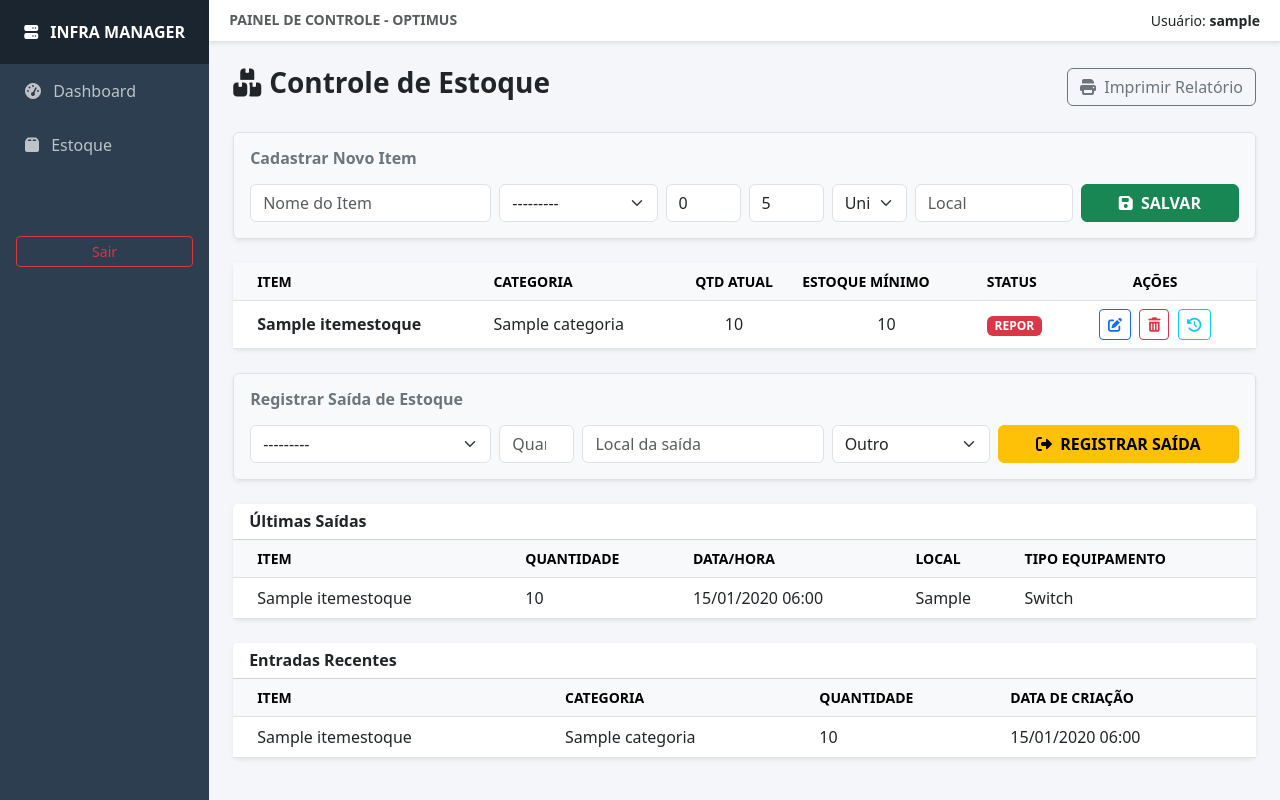
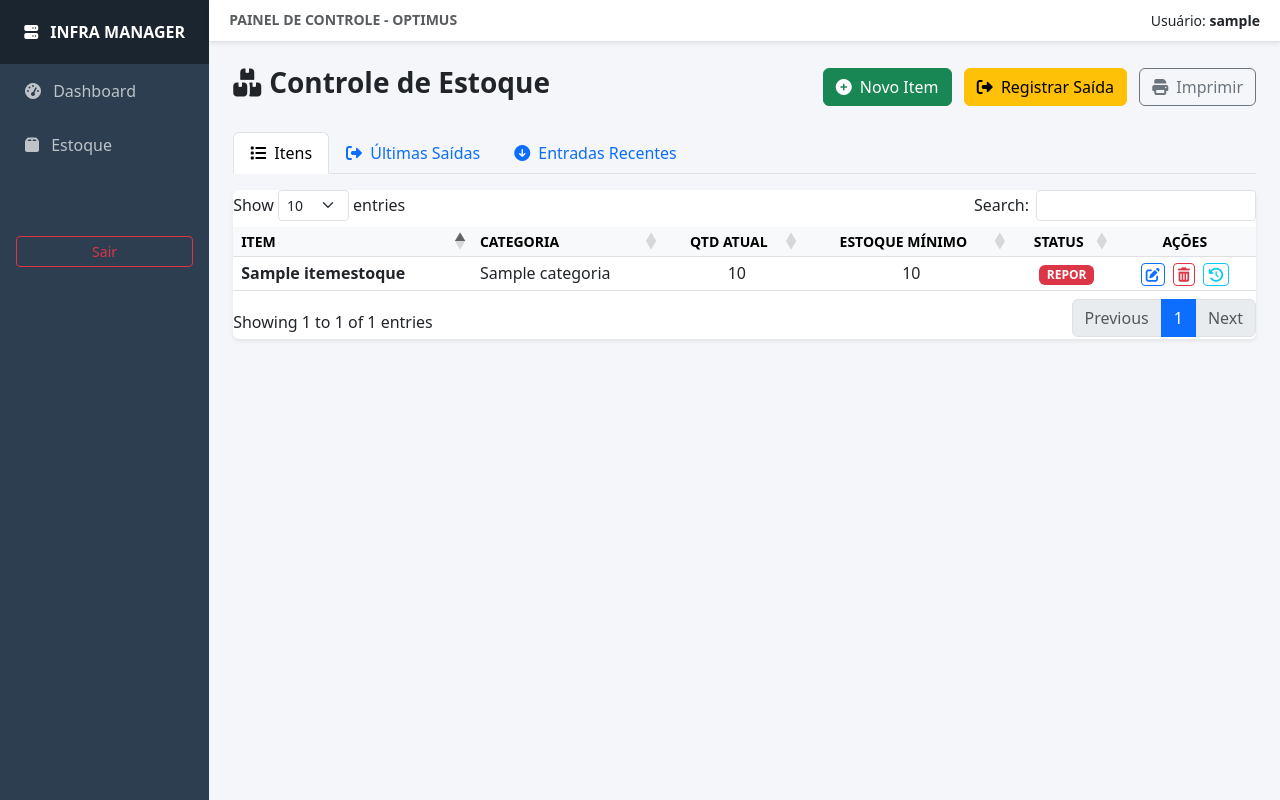
Before and after one commit to romario-rodrigues/school-infra-manager, a Django app: page /estoque/ in a window 1280 px wide. Run offline with Django 5.2, Linux system fonts and the light colour scheme; a user stored in the database is signed in; tables that the repository leaves empty hold one stand-in row (values such as "Sample post"); some libraries are stand-ins or nearby versions.

Commit message:
feat: moderniza interface do estoque com DataTables, modais e abas
Co-authored-by: aider (deepseek/deepseek-chat) <aider@aider.chat>

```diff
--- a/templates/base.html
+++ b/templates/base.html
@@ -8,6 +8,7 @@
     <link href="https://cdn.jsdelivr.net/npm/bootstrap@5.3.0/dist/css/bootstrap.min.css" rel="stylesheet">
     <link rel="stylesheet" href="https://cdnjs.cloudflare.com/ajax/libs/font-awesome/6.0.0/all.min.css">
     <link rel="stylesheet" href="{% static 'css/imprimir.css' %}" media="print">
+    <link rel="stylesheet" type="text/css" href="https://cdn.datatables.net/1.13.6/css/dataTables.bootstrap5.min.css">
     <style>
         body { background-color: #f4f6f9; overflow-x: hidden; }
         #sidebar-wrapper { min-height: 100vh; width: 250px; background-color: #2c3e50; }
@@ -47,6 +48,9 @@
             {% endblock %}
         </div>
     </div>
+    <script src="https://code.jquery.com/jquery-3.7.1.min.js"></script>
+    <script src="https://cdn.datatables.net/1.13.6/js/jquery.dataTables.min.js"></script>
+    <script src="https://cdn.datatables.net/1.13.6/js/dataTables.bootstrap5.min.js"></script>
     <script src="https://cdn.jsdelivr.net/npm/bootstrap@5.3.0/dist/js/bootstrap.bundle.min.js"></script>
 </body>
 </html>
--- a/templates/estoque.html
+++ b/templates/estoque.html
@@ -14,63 +14,70 @@
 
     <div class="d-flex justify-content-between align-items-center mb-4">
         <h3 class="fw-bold text-dark"><i class="fas fa-boxes me-2"></i>Controle de Estoque</h3>
-
+        <div>
+            <button class="btn btn-success me-2" data-bs-toggle="modal" data-bs-target="#novoItemModal">
+                <i class="fas fa-plus-circle me-1"></i> Novo Item
+            </button>
+            <button class="btn btn-warning me-2" data-bs-toggle="modal" data-bs-target="#saidaModal">
+                <i class="fas fa-sign-out-alt me-1"></i> Registrar Saída
+            </button>
             <button onclick="window.print()" class="btn btn-outline-secondary no-print">
-            <i class="fas fa-print me-1"></i> Imprimir Relatório
+                <i class="fas fa-print me-1"></i> Imprimir
             </button>
-    </div>
-
-    <div class="card border-0 shadow-sm mb-4">
-        <div class="card-body bg-light rounded border">
-            <h6 class="fw-bold mb-3 text-secondary">Cadastrar Novo Item</h6>
-            <form method="POST" class="row g-2">
-                {% csrf_token %}
-                <div class="col-md-3">{{ form.nome }}</div>
-                <div class="col-md-2">{{ form.categoria }}</div>
-                <div class="col-md-1" title="Quantidade Atual">{{ form.quantidade_atual }}</div>
-
-                <div class="col-md-1" title="Quantidade Mínima">{{ form.quantidade_minima }}</div>
-
-                <div class="col-md-1">{{ form.unidade_medida }}</div>
-                <div class="col-md-2">{{ form.localizacao_fisica }}</div>
-                <div class="col-md-2">
-                    <button type="submit" class="btn btn-success w-100 fw-bold">
-                        <i class="fas fa-save me-1"></i> SALVAR
-                    </button>
-                </div>
-            </form>
         </div>
     </div>
 
+    <!-- Abas -->
+    <ul class="nav nav-tabs mb-3" id="estoqueTabs" role="tablist">
+        <li class="nav-item" role="presentation">
+            <button class="nav-link active" id="itens-tab" data-bs-toggle="tab" data-bs-target="#itens" type="button" role="tab" aria-controls="itens" aria-selected="true">
+                <i class="fas fa-list me-1"></i> Itens
+            </button>
+        </li>
+        <li class="nav-item" role="presentation">
+            <button class="nav-link" id="saidas-tab" data-bs-toggle="tab" data-bs-target="#saidas" type="button" role="tab" aria-controls="saidas" aria-selected="false">
+                <i class="fas fa-sign-out-alt me-1"></i> Últimas Saídas
+            </button>
+        </li>
+        <li class="nav-item" role="presentation">
+            <button class="nav-link" id="entradas-tab" data-bs-toggle="tab" data-bs-target="#entradas" type="button" role="tab" aria-controls="entradas" aria-selected="false">
+                <i class="fas fa-arrow-circle-down me-1"></i> Entradas Recentes
+            </button>
+        </li>
+    </ul>
+
+    <div class="tab-content" id="estoqueTabsContent">
+        <!-- Aba Itens -->
+        <div class="tab-pane fade show active" id="itens" role="tabpanel" aria-labelledby="itens-tab">
             <div class="card border-0 shadow-sm">
                 <div class="table-responsive">
-            <table class="table table-hover align-middle mb-0">
+                    <table id="tabela-itens" class="table table-sm table-hover align-middle mb-0">
                         <thead class="table-light text-uppercase small">
                             <tr>
-                        <th class="ps-4">Item</th>
+                                <th class="ps-2">Item</th>
                                 <th>Categoria</th>
                                 <th class="text-center">Qtd Atual</th>
-                        <th>Estoque Mínimo</th>
-                        <th>Status</th>
-                        <th class="text-center pe-4">Ações</th>
+                                <th class="text-center">Estoque Mínimo</th>
+                                <th class="text-center">Status</th>
+                                <th class="text-center pe-2">Ações</th>
                             </tr>
                         </thead>
                         <tbody>
                             {% for item in itens %}
                             <tr>
-                        <td class="ps-4"><strong>{{ item.nome }}</strong></td>
+                                <td class="ps-2"><strong>{{ item.nome }}</strong></td>
                                 <td>{{ item.categoria.nome|default:"-" }}</td>
                                 <td class="text-center">{{ item.quantidade_atual }}</td>
                                 <td class="text-center">{{ item.quantidade_minima }}</td>
-                        <td>
+                                <td class="text-center">
                                     {% if item.precisa_repor %}
                                         <span class="badge bg-danger">REPOR</span>
                                     {% else %}
                                         <span class="badge bg-success">OK</span>
                                     {% endif %}
                                 </td>
-                        <td class="text-center pe-4">
-                            <button class="btn btn-sm btn-outline-primary me-1"
+                                <td class="text-center pe-2">
+                                    <button class="btn btn-sm btn-outline-primary me-1 py-0 px-1"
                                             title="Editar Item"
                                             data-bs-toggle="modal" data-bs-target="#editarModal"
                                             data-id="{{ item.id }}"
@@ -85,11 +92,11 @@
                                     <form method="POST" action="{% url 'excluir_item' item.id %}" style="display:inline;"
                                           onsubmit="return confirm('Tem certeza que deseja excluir este item?');">
                                         {% csrf_token %}
-                                <button type="submit" class="btn btn-sm btn-outline-danger me-1" title="Excluir Item">
+                                        <button type="submit" class="btn btn-sm btn-outline-danger me-1 py-0 px-1" title="Excluir Item">
                                             <i class="fas fa-trash-alt"></i>
                                         </button>
                                     </form>
-                            <a href="{% url 'historico_item' item.id %}" class="btn btn-sm btn-outline-info" title="Ver Histórico">
+                                    <a href="{% url 'historico_item' item.id %}" class="btn btn-sm btn-outline-info py-0 px-1" title="Ver Histórico">
                                         <i class="fas fa-history"></i>
                                     </a>
                                 </td>
@@ -101,35 +108,16 @@
                     </table>
                 </div>
             </div>
-
-    <!-- Seção de Saídas -->
-    <div class="card border-0 shadow-sm mt-4">
-        <div class="card-body bg-light rounded border">
-            <h6 class="fw-bold mb-3 text-secondary">Registrar Saída de Estoque</h6>
-            <form method="POST" action="{% url 'lista_estoque' %}" class="row g-2">
-                {% csrf_token %}
-                <div class="col-md-3">{{ form_saida.item }}</div>
-                <div class="col-md-1">{{ form_saida.quantidade }}</div>
-                <div class="col-md-3">{{ form_saida.local }}</div>
-                <div class="col-md-2">{{ form_saida.tipo_equipamento }}</div>
-                <div class="col-md-3">
-                    <button type="submit" class="btn btn-warning w-100 fw-bold">
-                        <i class="fas fa-sign-out-alt me-1"></i> REGISTRAR SAÍDA
-                    </button>
-                </div>
-            </form>
-        </div>
         </div>
 
-    <div class="card border-0 shadow-sm mt-4">
-        <div class="card-header bg-white">
-            <h6 class="fw-bold mb-0">Últimas Saídas</h6>
-        </div>
+        <!-- Aba Saídas -->
+        <div class="tab-pane fade" id="saidas" role="tabpanel" aria-labelledby="saidas-tab">
+            <div class="card border-0 shadow-sm">
                 <div class="table-responsive">
-            <table class="table table-hover align-middle mb-0">
+                    <table class="table table-sm table-hover align-middle mb-0">
                         <thead class="table-light text-uppercase small">
                             <tr>
-                        <th class="ps-4">Item</th>
+                                <th class="ps-2">Item</th>
                                 <th>Quantidade</th>
                                 <th>Data/Hora</th>
                                 <th>Local</th>
@@ -139,7 +127,7 @@
                         <tbody>
                             {% for saida in saidas %}
                             <tr>
-                        <td class="ps-4">{{ saida.item.nome }}</td>
+                                <td class="ps-2">{{ saida.item.nome }}</td>
                                 <td>{{ saida.quantidade }}</td>
                                 <td>{{ saida.data_hora|date:"d/m/Y H:i" }}</td>
                                 <td>{{ saida.local }}</td>
@@ -152,17 +140,16 @@
                     </table>
                 </div>
             </div>
+        </div>
 
-    <!-- Seção de Entradas Recentes -->
-    <div class="card border-0 shadow-sm mt-4">
-        <div class="card-header bg-white">
-            <h6 class="fw-bold mb-0">Entradas Recentes</h6>
-        </div>
+        <!-- Aba Entradas -->
+        <div class="tab-pane fade" id="entradas" role="tabpanel" aria-labelledby="entradas-tab">
+            <div class="card border-0 shadow-sm">
                 <div class="table-responsive">
-            <table class="table table-hover align-middle mb-0">
+                    <table class="table table-sm table-hover align-middle mb-0">
                         <thead class="table-light text-uppercase small">
                             <tr>
-                        <th class="ps-4">Item</th>
+                                <th class="ps-2">Item</th>
                                 <th>Categoria</th>
                                 <th>Quantidade</th>
                                 <th>Data de Criação</th>
@@ -171,7 +158,7 @@
                         <tbody>
                             {% for entrada in entradas_recentes %}
                             <tr>
-                        <td class="ps-4">{{ entrada.nome }}</td>
+                                <td class="ps-2">{{ entrada.nome }}</td>
                                 <td>{{ entrada.categoria.nome|default:"-" }}</td>
                                 <td>{{ entrada.quantidade_atual }}</td>
                                 <td>{{ entrada.data_criacao|date:"d/m/Y H:i" }}</td>
@@ -184,8 +171,96 @@
                 </div>
             </div>
         </div>
+    </div>
+</div>
 
-<!-- Modal de Edição -->
+<!-- Modal Novo Item -->
+<div class="modal fade" id="novoItemModal" tabindex="-1" aria-labelledby="novoItemModalLabel" aria-hidden="true">
+  <div class="modal-dialog modal-lg">
+    <div class="modal-content">
+      <div class="modal-header">
+        <h5 class="modal-title" id="novoItemModalLabel"><i class="fas fa-plus-circle me-2"></i>Cadastrar Novo Item</h5>
+        <button type="button" class="btn-close" data-bs-dismiss="modal" aria-label="Close"></button>
+      </div>
+      <form method="POST" action="{% url 'lista_estoque' %}">
+        {% csrf_token %}
+        <div class="modal-body">
+          <div class="row g-3">
+            <div class="col-md-6">
+              <label class="form-label">Nome</label>
+              {{ form.nome }}
+            </div>
+            <div class="col-md-6">
+              <label class="form-label">Categoria</label>
+              {{ form.categoria }}
+            </div>
+            <div class="col-md-3">
+              <label class="form-label">Qtd Atual</label>
+              {{ form.quantidade_atual }}
+            </div>
+            <div class="col-md-3">
+              <label class="form-label">Qtd Mínima</label>
+              {{ form.quantidade_minima }}
+            </div>
+            <div class="col-md-3">
+              <label class="form-label">Unidade</label>
+              {{ form.unidade_medida }}
+            </div>
+            <div class="col-md-3">
+              <label class="form-label">Localização</label>
+              {{ form.localizacao_fisica }}
+            </div>
+          </div>
+        </div>
+        <div class="modal-footer">
+          <button type="button" class="btn btn-secondary" data-bs-dismiss="modal">Cancelar</button>
+          <button type="submit" class="btn btn-success"><i class="fas fa-save me-1"></i> Salvar</button>
+        </div>
+      </form>
+    </div>
+  </div>
+</div>
+
+<!-- Modal Registrar Saída -->
+<div class="modal fade" id="saidaModal" tabindex="-1" aria-labelledby="saidaModalLabel" aria-hidden="true">
+  <div class="modal-dialog modal-lg">
+    <div class="modal-content">
+      <div class="modal-header">
+        <h5 class="modal-title" id="saidaModalLabel"><i class="fas fa-sign-out-alt me-2"></i>Registrar Saída de Estoque</h5>
+        <button type="button" class="btn-close" data-bs-dismiss="modal" aria-label="Close"></button>
+      </div>
+      <form method="POST" action="{% url 'lista_estoque' %}">
+        {% csrf_token %}
+        <div class="modal-body">
+          <div class="row g-3">
+            <div class="col-md-6">
+              <label class="form-label">Item</label>
+              {{ form_saida.item }}
+            </div>
+            <div class="col-md-3">
+              <label class="form-label">Quantidade</label>
+              {{ form_saida.quantidade }}
+            </div>
+            <div class="col-md-3">
+              <label class="form-label">Tipo Equipamento</label>
+              {{ form_saida.tipo_equipamento }}
+            </div>
+            <div class="col-md-12">
+              <label class="form-label">Local</label>
+              {{ form_saida.local }}
+            </div>
+          </div>
+        </div>
+        <div class="modal-footer">
+          <button type="button" class="btn btn-secondary" data-bs-dismiss="modal">Cancelar</button>
+          <button type="submit" class="btn btn-warning"><i class="fas fa-sign-out-alt me-1"></i> Registrar</button>
+        </div>
+      </form>
+    </div>
+  </div>
+</div>
+
+<!-- Modal de Edição (mantido) -->
 <div class="modal fade" id="editarModal" tabindex="-1" aria-labelledby="editarModalLabel" aria-hidden="true">
   <div class="modal-dialog modal-lg">
     <div class="modal-content">
@@ -242,6 +317,20 @@
 
 <script>
 document.addEventListener('DOMContentLoaded', function() {
+    // Inicializa DataTable na tabela de itens
+    $('#tabela-itens').DataTable({
+        language: {
+            url: '//cdn.datatables.net/plug-ins/1.13.6/i18n/pt-BR.json'
+        },
+        pageLength: 10,
+        lengthMenu: [10, 25, 50, 100],
+        order: [[0, 'asc']],
+        columnDefs: [
+            { orderable: false, targets: 5 } // coluna de ações não ordenável
+        ]
+    });
+
+    // Modal de edição
     var editarModal = document.getElementById('editarModal');
     editarModal.addEventListener('show.bs.modal', function (event) {
         var button = event.relatedTarget;
```
Lines whose indentation alone changed are shown as unchanged.
